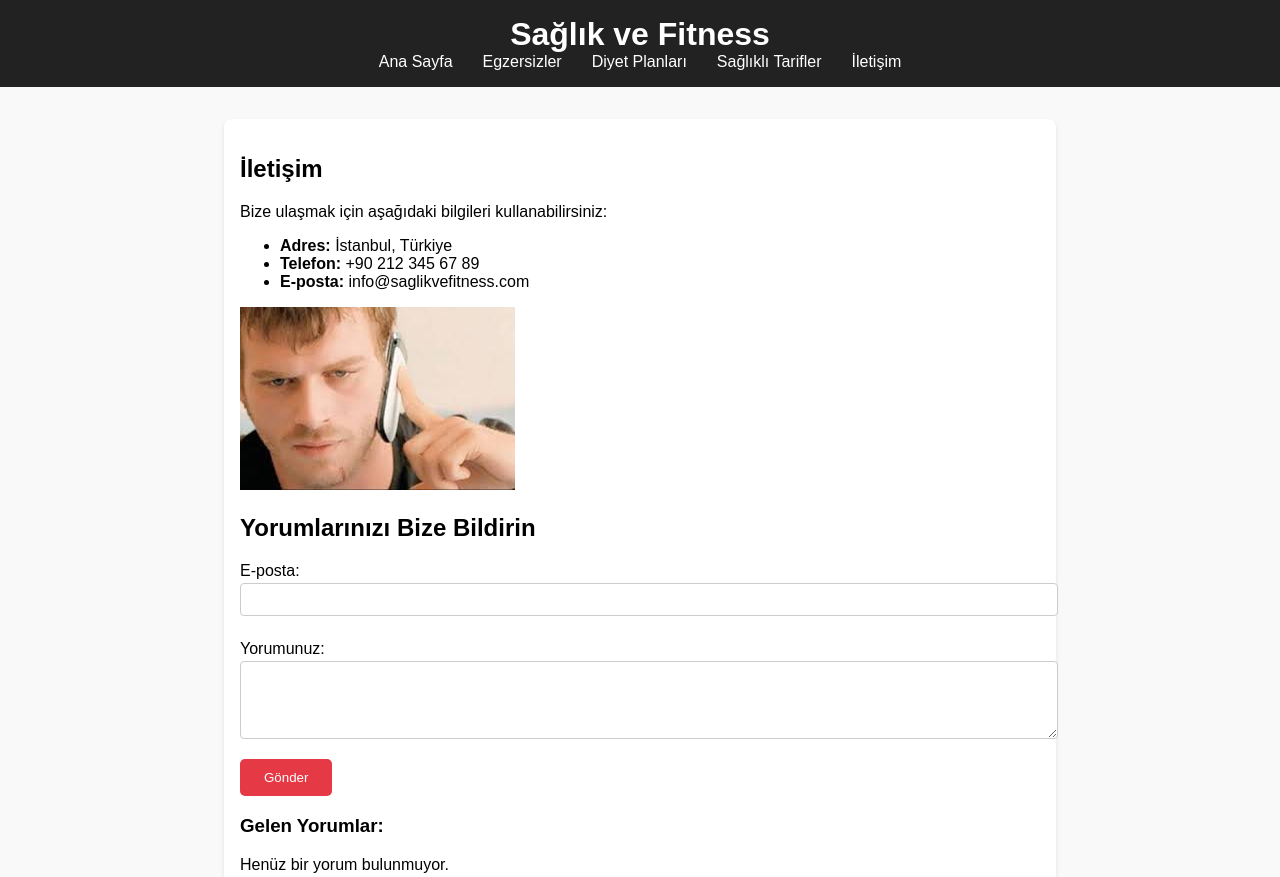
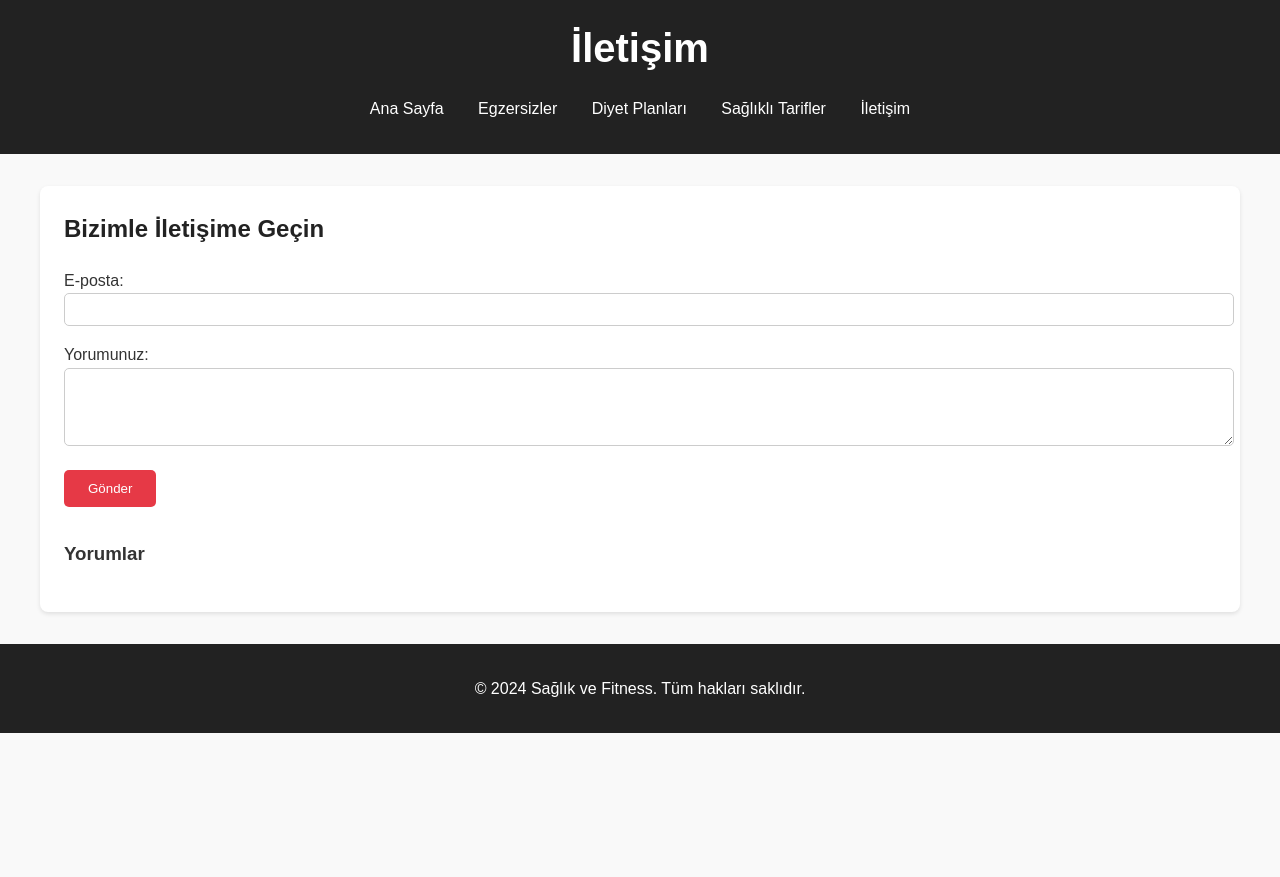
Before and after one commit to Xatuhan/GYM-S-TE, a plain HTML site: page contact2.html in a window 1280 px wide. Shown: the top 877 px of the page. After the commit the page ends 800 px from the top, so only its background shows below. Drawn offline with Linux system fonts and the light colour scheme.

Commit message:
Update contact2.html

```diff
--- a/contact2.html
+++ b/contact2.html
@@ -3,14 +3,15 @@
 <head>
     <meta charset="UTF-8">
     <meta name="viewport" content="width=device-width, initial-scale=1.0">
-    <title>İletişim - Sağlık ve Fitness</title>
+    <title>İletişim</title>
     <link rel="stylesheet" href="styles.css">
-    <script defer src="script.js"></script>
     <style>
         body {
             font-family: Arial, sans-serif;
             margin: 0;
             padding: 0;
+            line-height: 1.6;
+            color: #333;
             background-color: #f9f9f9;
         }
         header {
@@ -21,15 +22,14 @@
         }
         header h1 {
             margin: 0;
+            font-size: 2.5rem;
         }
         nav ul {
             list-style: none;
             padding: 0;
-            display: flex;
-            justify-content: center;
-            margin: 0;
         }
         nav ul li {
+            display: inline;
             margin: 0 15px;
         }
         nav ul li a {
@@ -37,12 +37,20 @@
             text-decoration: none;
         }
         main {
-            max-width: 800px;
+            max-width: 1200px;
             margin: 2rem auto;
-            padding: 1rem;
+            padding: 0 1rem;
+        }
+        section {
             background: #fff;
+            margin: 1rem 0;
+            padding: 1.5rem;
             border-radius: 8px;
             box-shadow: 0 2px 4px rgba(0, 0, 0, 0.1);
+        }
+        section h2 {
+            margin-top: 0;
+            color: #222;
         }
         footer {
             background: #222;
@@ -51,18 +59,7 @@
             padding: 1rem 0;
             margin-top: 2rem;
         }
-        form label {
-            display: block;
-            margin: 0.5rem 0 0.2rem;
-        }
-        form input, form textarea {
-            width: 100%;
-            padding: 0.5rem;
-            margin-bottom: 1rem;
-            border: 1px solid #ccc;
-            border-radius: 4px;
-        }
-        form button {
+        button {
             background: #e63946;
             color: #fff;
             border: none;
@@ -70,40 +67,44 @@
             border-radius: 5px;
             cursor: pointer;
         }
-        form button:hover {
+        button:hover {
             background: #d62839;
         }
-        #commentList div {
+        .comment-section {
+            margin-top: 2rem;
+        }
+        .comment {
+            background: #f1f1f1;
+            margin: 1rem 0;
+            padding: 1rem;
+            border-radius: 5px;
+        }
+        input, textarea {
+            width: 100%;
             margin-bottom: 1rem;
+            padding: 0.5rem;
+            border: 1px solid #ccc;
+            border-radius: 5px;
         }
     </style>
 </head>
 <body>
     <header>
-        <h1>Sağlık ve Fitness</h1>
+        <h1>İletişim</h1>
         <nav>
             <ul>
                 <li><a href="index.html">Ana Sayfa</a></li>
-                <li><a href="egzersiz.html">Egzersizler</a></li>
+                <li><a href="egzersizler.html">Egzersizler</a></li>
                 <li><a href="diyet.html">Diyet Planları</a></li>
-                <li><a href="recipes.html">Sağlıklı Tarifler</a></li>
-                <li><a href="contact2.html">İletişim</a></li>
+                <li><a href="tarifler.html">Sağlıklı Tarifler</a></li>
+                <li><a href="iletisim.html">İletişim</a></li>
             </ul>
         </nav>
     </header>
+
     <main>
         <section>
-            <h2>İletişim</h2>
-            <p>Bize ulaşmak için aşağıdaki bilgileri kullanabilirsiniz:</p>
-            <ul>
-                <li><strong>Adres:</strong> İstanbul, Türkiye</li>
-                <li><strong>Telefon:</strong> +90 212 345 67 89</li>
-                <li><strong>E-posta:</strong> info@saglikvefitness.com</li>
-            </ul>
-            <img src="iletisim.jpeg" alt="İletişim Görseli">
-        </section>
-        <section>
-            <h2>Yorumlarınızı Bize Bildirin</h2>
+            <h2>Bizimle İletişime Geçin</h2>
             <form id="commentForm">
                 <label for="email">E-posta:</label>
                 <input type="email" id="email" name="email" required>
@@ -114,44 +115,37 @@
                 <button type="submit">Gönder</button>
             </form>
 
-            <h3>Gelen Yorumlar:</h3>
-            <div id="commentList">
-                <p>Henüz bir yorum bulunmuyor.</p>
+            <div id="comments" class="comment-section">
+                <h3>Yorumlar</h3>
+                <!-- Yorumlar buraya eklenecek -->
             </div>
         </section>
     </main>
+
     <footer>
         <p>&copy; 2024 Sağlık ve Fitness. Tüm hakları saklıdır.</p>
     </footer>
+
     <script>
-
-        const form = document.getElementById("commentForm");
-        const commentList = document.getElementById("commentList");
-
-
-        form.addEventListener("submit", function (event) {
+        document.getElementById('commentForm').addEventListener('submit', function(event) {
             event.preventDefault();
 
+            const email = document.getElementById('email').value;
+            const comment = document.getElementById('comment').value;
 
-            const email = document.getElementById("email").value;
-            const comment = document.getElementById("comment").value;
+            if (email && comment) {
+                const commentsDiv = document.getElementById('comments');
 
-            /
-            const commentElement = document.createElement("div");
-            commentElement.innerHTML = `
-                <p><strong>${email}</strong> dedi ki:</p>
-                <p>${comment}</p>
-                <hr>
-            `;
+                const commentDiv = document.createElement('div');
+                commentDiv.classList.add('comment');
 
-            commentList.appendChild(commentElement);
+                commentDiv.innerHTML = `<p><strong>${email}</strong></p><p>${comment}</p>`;
 
+                commentsDiv.appendChild(commentDiv);
 
-            if (commentList.querySelector("p").textContent === "Henüz bir yorum bulunmuyor.") {
-                commentList.innerHTML = "";
+                document.getElementById('email').value = '';
+                document.getElementById('comment').value = '';
             }
-
-            form.reset();
         });
     </script>
 </body>
```
